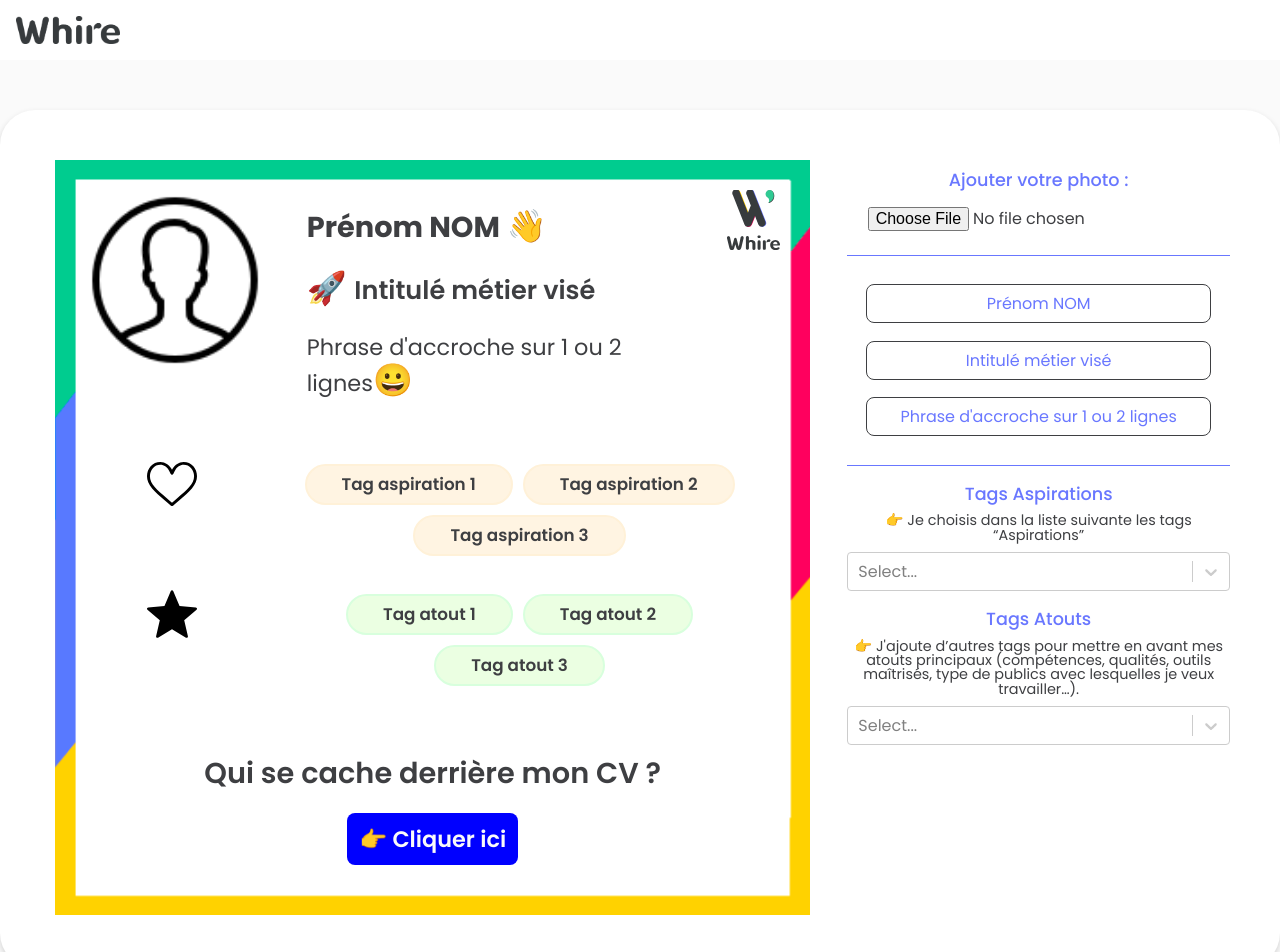
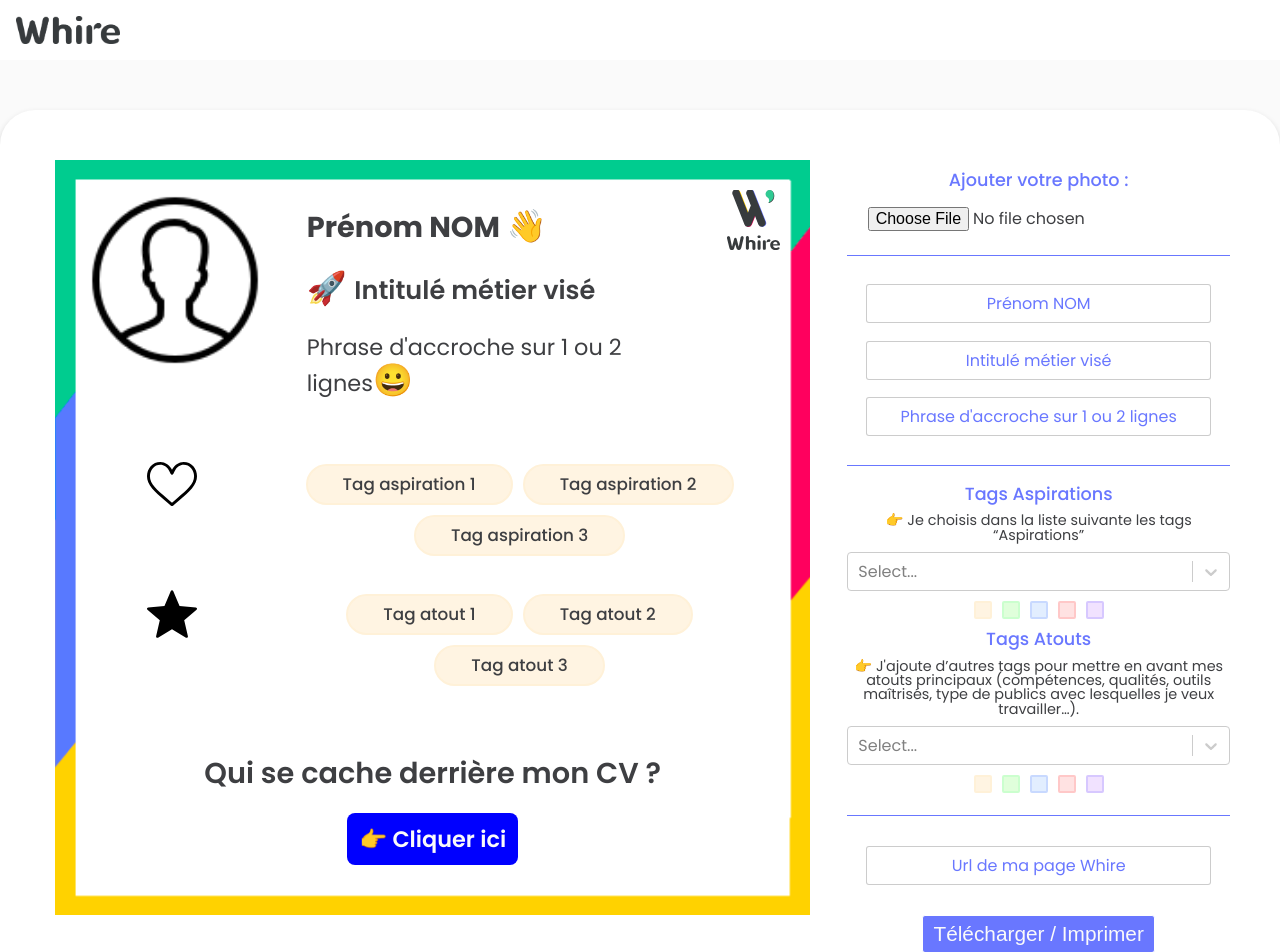
Before and after one commit to Cdric-art/card-whire, a React (Vite) app: page /card in a window 1280 px wide. Shown: the top 952 px of the page. Built offline with nearby package versions, Linux system fonts and the light colour scheme.

Commit message:
Feat: Themes tags

```diff
--- a/src/components/pages/CreatedCard.jsx
+++ b/src/components/pages/CreatedCard.jsx
@@ -15,7 +15,9 @@ const CreatedCard = () => {
     const arrLabelTagsAtouts = ["Tag atout 1", "Tag atout 2", "Tag atout 3"]
     const [tagsAtouts, setTagsAtouts] = useState([])
 
-    const [url, setUrl] = useState('')
+    const [url, setUrl] = useState('Url de ma page Whire')
+    const [themeTagsAspi, setThemeTagsAspi] = useState('yellow')
+    const [themeTagsAtouts, setThemeTagsAtouts] = useState('yellow')
 
     return <div className="created-card">
         <div className="card">
@@ -36,7 +38,7 @@ const CreatedCard = () => {
                             <img src="src/assets/icons/coeur.svg" alt="Coeur"/>
                         </div>
                         <div className="tags-list">
-                            <ListTags label={arrLabelTagsAspi} tags={tagsAspi} style="yellow"/>
+                            <ListTags label={arrLabelTagsAspi} tags={tagsAspi} style={themeTagsAspi}/>
                         </div>
                     </div>
                     <div className="wrapper-tags">
@@ -44,7 +46,7 @@ const CreatedCard = () => {
                             <img src="src/assets/icons/star.svg" alt="Star"/>
                         </div>
                         <div className="tags-list">
-                            <ListTags label={arrLabelTagsAtouts} tags={tagsAtouts} style="green"/>
+                            <ListTags label={arrLabelTagsAtouts} tags={tagsAtouts} style={themeTagsAtouts}/>
                         </div>
                     </div>
                 </div>
@@ -70,11 +72,31 @@ const CreatedCard = () => {
                 <h3>Tags Aspirations</h3>
                 <label htmlFor="tagsAspi">👉 Je choisis dans la liste suivante les tags “Aspirations”</label>
                 <SelectTagsAspi change={(e) => setTagsAspi(e)}/>
+                <div className="theme">
+                    <span onClick={() => setThemeTagsAspi('yellow')} className="yellow"/>
+                    <span onClick={() => setThemeTagsAspi('green')} className="green"/>
+                    <span onClick={() => setThemeTagsAspi('blue')} className="blue"/>
+                    <span onClick={() => setThemeTagsAspi('red')} className="red"/>
+                    <span onClick={() => setThemeTagsAspi('purple')} className="purple"/>
+                </div>
             </div>
             <div className="input-tags">
                 <h3>Tags Atouts</h3>
                 <label htmlFor="tagsAspi">👉 J'ajoute d’autres tags pour mettre en avant mes atouts principaux (compétences, qualités, outils maîtrisés, type de publics avec lesquelles je veux travailler…).</label>
                 <SelectTagsAtout change={(e) => setTagsAtouts(e)}/>
+                <div className="theme">
+                    <span onClick={() => setThemeTagsAtouts('yellow')} className="yellow"/>
+                    <span onClick={() => setThemeTagsAtouts('green')} className="green"/>
+                    <span onClick={() => setThemeTagsAtouts('blue')} className="blue"/>
+                    <span onClick={() => setThemeTagsAtouts('red')} className="red"/>
+                    <span onClick={() => setThemeTagsAtouts('purple')} className="purple"/>
+                </div>
+            </div>
+            <div className="input-url">
+                <input type="text" onChange={(e) => setUrl(e.target.value)} value={url}/>
+            </div>
+            <div className="print">
+                <button>Télécharger / Imprimer</button>
             </div>
         </div>
     </div>
--- a/src/styles/modules/_dashboard.scss
+++ b/src/styles/modules/_dashboard.scss
@@ -33,9 +33,10 @@
       width: 90%;
       padding: 6px 0;
       text-align: center;
-      border: 1px solid $textColor;
-      border-radius: 8px;
+      border: 1px solid rgba(0, 0, 0, 0.2);
+      border-radius: 3px;
       color: $colorPurple;
+      outline: none;
     }
   }
 
@@ -57,6 +58,74 @@
       font-size: .9rem;
     }
 
+    .theme {
+      width: 100%;
+      height: 20px;
+      text-align: center;
+
+      span {
+        display: inline-block;
+        height: 18px;
+        width: 18px;
+        border-radius: 2px;
+        margin: 10px 5px 5px 5px;
+        cursor: pointer;
+      }
+
+      .yellow {
+        background-color: #fff4e2;
+        border: 2px solid #fff1d8;
+      }
+      .green {
+        background-color: #e0ffdb;
+        border: 2px solid #cbffce;
+      }
+      .blue {
+        background-color: #e2eeff;
+        border: 2px solid #c8d9ff;
+      }
+      .red {
+        background-color: #ffe2e2;
+        border: 2px solid #ffc8c8;
+      }
+      .purple {
+        background-color: #f1e2ff;
+        border: 2px solid #d7c8ff;
+      }
+    }
+
+  }
+
+  .input-url {
+    text-align: center;
+    margin-top: 20px;
+    padding-top: 30px;
+    border-top: 1px solid $colorPurple;
+
+    input {
+      width: 90%;
+      padding: 6px 0;
+      text-align: center;
+      border: 1px solid rgba(0, 0, 0, 0.2);
+      border-radius: 3px;
+      color: $colorPurple;
+      outline: none;
+    }
+  }
+
+  .print {
+    margin-top: 30px;
+    text-align: center;
+
+    button {
+      font-size: 1.3rem;
+      font-weight: 500;
+      color: $bgLight;
+      padding: 6px 10px;
+      background-color: $colorPurple;
+      border: 1px solid white;
+      border-radius: 3px;
+    }
   }
 
 }
--- a/src/styles/modules/_tags.scss
+++ b/src/styles/modules/_tags.scss
@@ -4,7 +4,7 @@
   li {
     display: inline-block;
     font-size: 1.05rem;
-    font-weight: 600;
+    font-weight: 500;
     border: 2px solid transparent;
     border-radius: 25px;
     padding: 10px 35px;
@@ -13,14 +13,27 @@
     transition: all .3s;
   }
 
-  li.yellow {
+  .yellow {
     background-color: #fff4e2;
     border: 2px solid #fff1d8;
   }
-  li.green {
-    background-color: #ebffe2;
-    border: 2px solid #d8ffdd;
+  .green {
+    background-color: #e0ffdb;
+    border: 2px solid #cbffce;
   }
+  .blue {
+    background-color: #e2eeff;
+    border: 2px solid #c8d9ff;
+  }
+  .red {
+    background-color: #ffe5e5;
+    border: 2px solid #ffd3d3;
+  }
+  .purple {
+    background-color: #f1e2ff;
+    border: 2px solid #d7c8ff;
+  }
+
 }
 
 .icon-tag img {
```
